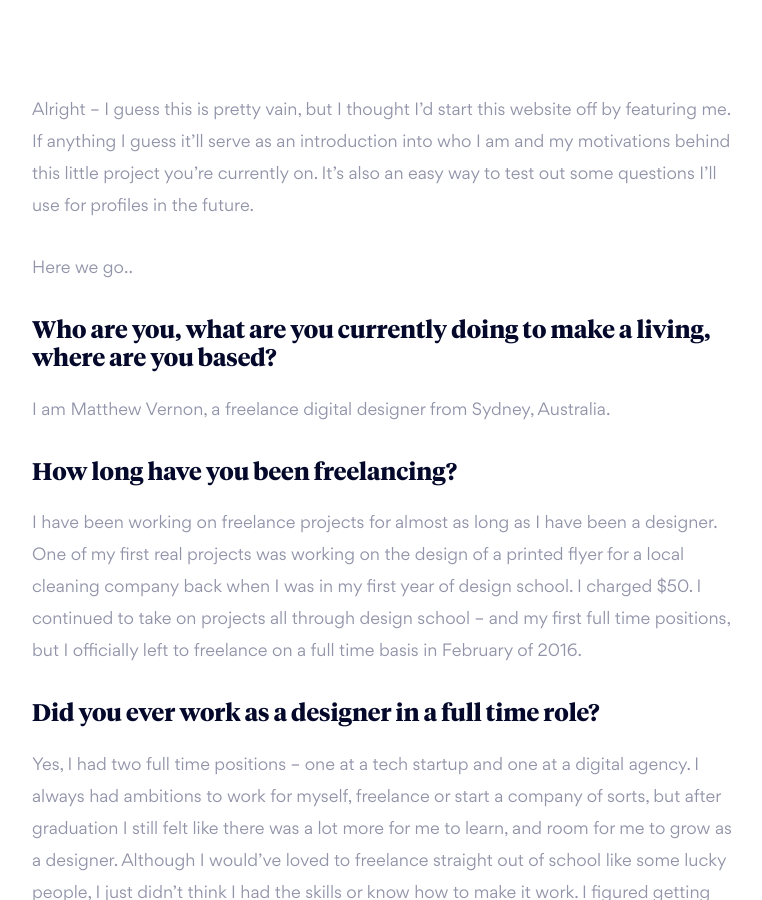
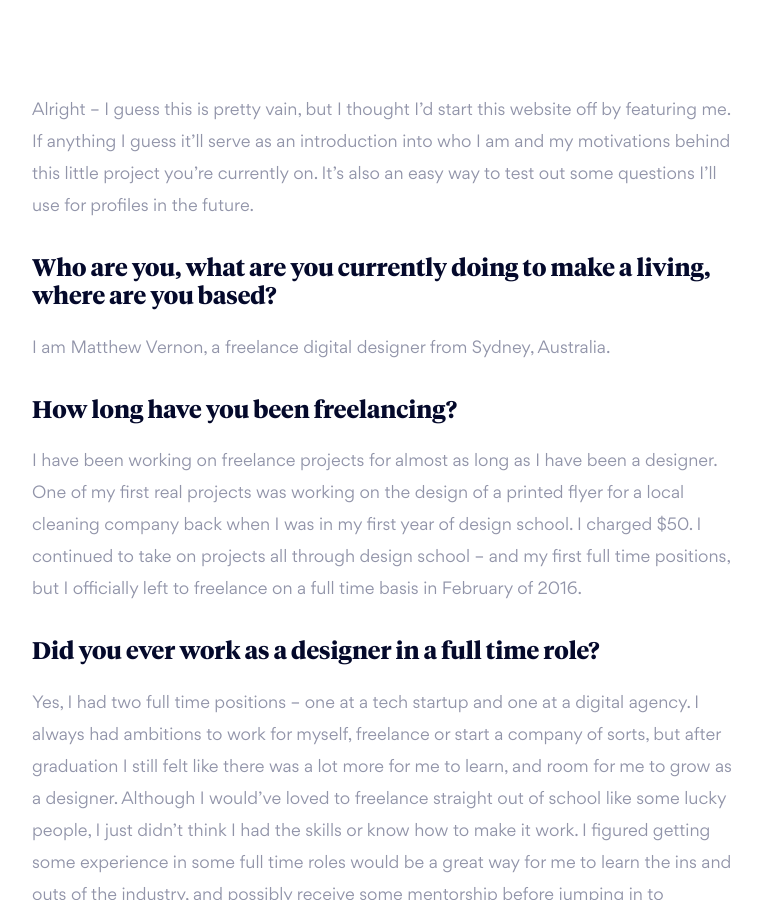
Before and after one commit to mattvernon/funemployed, a Jekyll site: the page built from _profiles/matthewvernon.markdown, in a window 1280 px wide and 900 px high, scrolled down 667 px. Shown: the whole window, without its empty margins (258-1020 px from the left). Built offline with Jekyll 4.4.1, drawn with Linux system fonts in a browser that asks for light colours.

Commit message:
Updated Matthewvernon

```diff
--- a/_profiles/matthewvernon.markdown
+++ b/_profiles/matthewvernon.markdown
@@ -19,7 +19,6 @@ layout: profile
 
 Alright – I guess this is pretty vain, but I thought I’d start this website off by featuring me. If anything I guess it’ll serve as an introduction into who I am and my motivations behind this little project you’re currently on. It’s also an easy way to test out some questions I’ll use for profiles in the future.
 
-Here we go..
 
 ### Who are you, what are you currently doing to make a living, where are you based?
 
```
